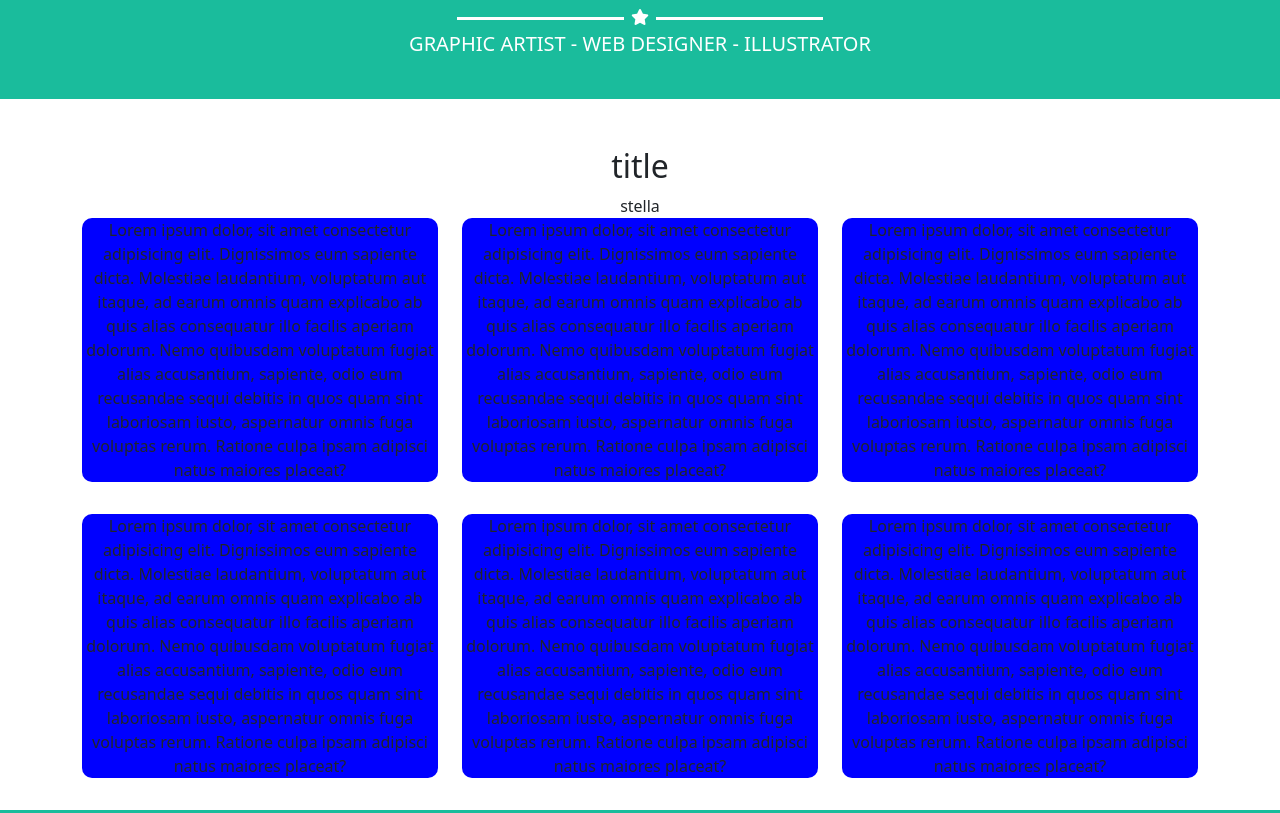
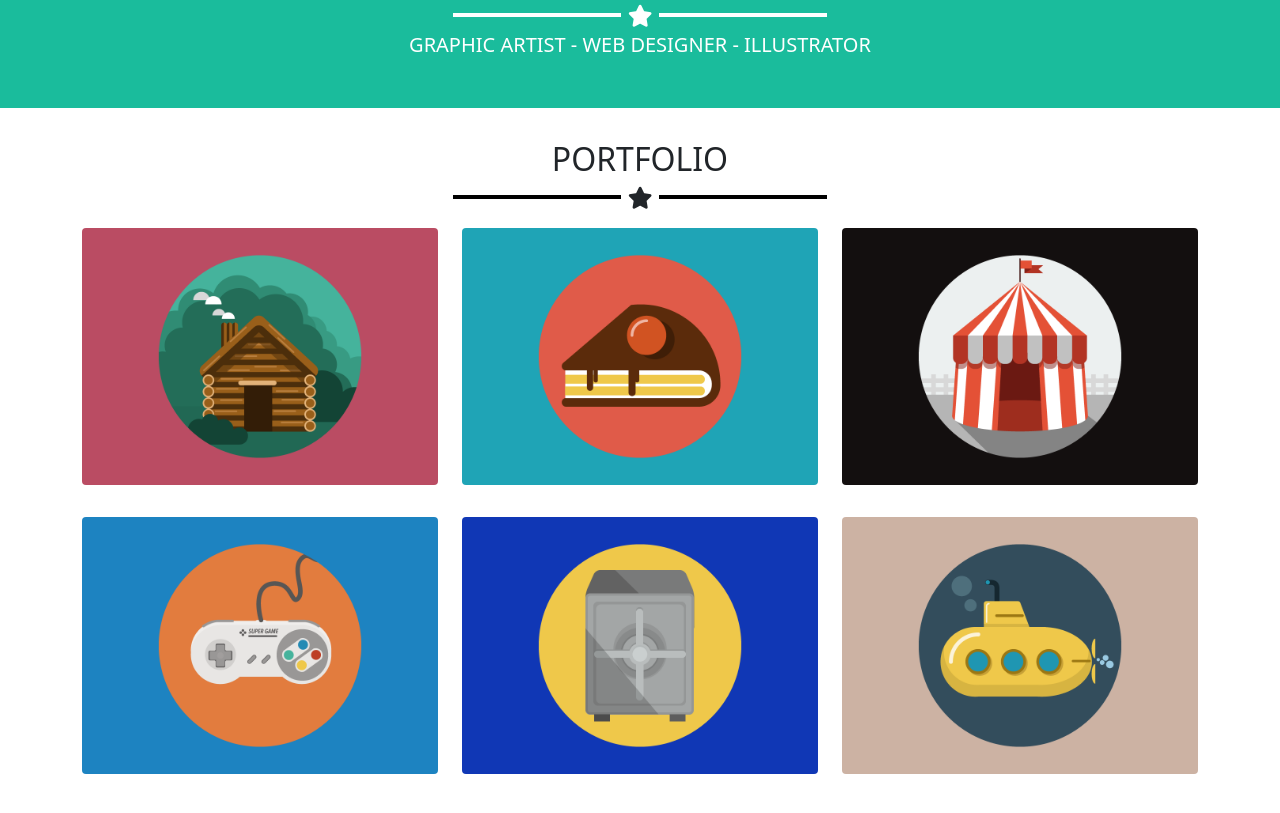
Before and after one commit to JacopoNa/html-css-bootstrap-freelancer, a plain HTML site: page index.html in a window 1280 px wide. Shown: the part 458-1271 px from the top of the page. Drawn offline with nearby package versions, Linux system fonts and the light colour scheme.

Commit message:
second section done

```diff
--- a/css/style.css
+++ b/css/style.css
@@ -1,6 +1,7 @@
 /* common */
 .title-section {
     padding-top: 2rem;
+    padding-bottom: 1rem;
     text-align: center;
 }
 
@@ -16,6 +17,10 @@
 .bg-green {
     background-color: #1abc9c;
     color: white;
+}
+
+section {
+    padding-bottom: 2rem;
 }
 
 /* HEADER */
@@ -77,7 +82,6 @@ h1 {
 }
 
 p {
-    padding-bottom: 40px;
     font-size: 20px;
     font-weight: 500;
 }
@@ -85,25 +89,29 @@ p {
 .stella::before, .stella::after {
     content: '';
     width: 15%;
-    height: 3px;
+    height: 4px;
     background-color: white;
     display: inline-block;
-    vertical-align: middle;
+    margin-bottom: 7px;
 }
 
 .stella i {
     margin: 0 7px;
+    font-size: 22px;
+}
+
+.black-star::before, .black-star::after {
+    background-color: black;
 }
 
 /* second section */
 .ms-card {
-    background-color: blue;
     border-radius: 10px;
     margin-bottom: 2rem;
 }
 
-.second-section {
-    text-align: center;
+.ms-card img {
+    max-width: 100%;
 }
 
 /* third section */
--- a/index.html
+++ b/index.html
@@ -64,9 +64,9 @@
 
                 <!-- title section -->
                 <div class="title-section">
-                    <h2>title</h2>
+                    <h2>PORTFOLIO</h2>
 
-                    <div class="stella">stella</div>
+                    <div class="stella black-star"><i class="fa-solid fa-star"></i></div>
                 </div>
 
                 <!-- row -->
@@ -74,44 +74,38 @@
                     <!-- col -->
                     <div class="col-12 col-md-6 col-lg-4">
                         <div class="ms-card">
-                            Lorem ipsum dolor, sit amet consectetur adipisicing elit. Dignissimos eum sapiente dicta. Molestiae laudantium, voluptatum aut itaque, ad earum omnis quam explicabo ab quis alias consequatur illo facilis aperiam dolorum.
-                            Nemo quibusdam voluptatum fugiat alias accusantium, sapiente, odio eum recusandae sequi debitis in quos quam sint laboriosam iusto, aspernatur omnis fuga voluptas rerum. Ratione culpa ipsam adipisci natus maiores placeat?
+                           <img class="rounded" src="img/cabin.png" alt="img">
                         </div>
                     </div>
 
                     <div class="col-12 col-md-6 col-lg-4">
                         <div class="ms-card">
-                            Lorem ipsum dolor, sit amet consectetur adipisicing elit. Dignissimos eum sapiente dicta. Molestiae laudantium, voluptatum aut itaque, ad earum omnis quam explicabo ab quis alias consequatur illo facilis aperiam dolorum.
-                            Nemo quibusdam voluptatum fugiat alias accusantium, sapiente, odio eum recusandae sequi debitis in quos quam sint laboriosam iusto, aspernatur omnis fuga voluptas rerum. Ratione culpa ipsam adipisci natus maiores placeat?
-                        </div>
+                            <img class="rounded" src="img/cake.png" alt="img">
+                         </div>
                     </div>
 
                     <div class="col-12 col-md-6 col-lg-4">
                         <div class="ms-card">
-                            Lorem ipsum dolor, sit amet consectetur adipisicing elit. Dignissimos eum sapiente dicta. Molestiae laudantium, voluptatum aut itaque, ad earum omnis quam explicabo ab quis alias consequatur illo facilis aperiam dolorum.
-                            Nemo quibusdam voluptatum fugiat alias accusantium, sapiente, odio eum recusandae sequi debitis in quos quam sint laboriosam iusto, aspernatur omnis fuga voluptas rerum. Ratione culpa ipsam adipisci natus maiores placeat?
-                        </div>
+                            <img class="rounded" src="img/circus.png" alt="img">
+                         </div>
                     </div>
 
                     <div class="col-12 col-md-6 col-lg-4">
                         <div class="ms-card">
-                            Lorem ipsum dolor, sit amet consectetur adipisicing elit. Dignissimos eum sapiente dicta. Molestiae laudantium, voluptatum aut itaque, ad earum omnis quam explicabo ab quis alias consequatur illo facilis aperiam dolorum.
-                            Nemo quibusdam voluptatum fugiat alias accusantium, sapiente, odio eum recusandae sequi debitis in quos quam sint laboriosam iusto, aspernatur omnis fuga voluptas rerum. Ratione culpa ipsam adipisci natus maiores placeat?
-                        </div>
+                            <img class="rounded" src="img/game.png" alt="img">
+                         </div>
                     </div>
 
                     <div class="col-12 col-md-6 col-lg-4">
                         <div class="ms-card">
-                            Lorem ipsum dolor, sit amet consectetur adipisicing elit. Dignissimos eum sapiente dicta. Molestiae laudantium, voluptatum aut itaque, ad earum omnis quam explicabo ab quis alias consequatur illo facilis aperiam dolorum.
-                            Nemo quibusdam voluptatum fugiat alias accusantium, sapiente, odio eum recusandae sequi debitis in quos quam sint laboriosam iusto, aspernatur omnis fuga voluptas rerum. Ratione culpa ipsam adipisci natus maiores placeat?
-                        </div>
+                            <img class="rounded" src="img/safe.png" alt="img">
+                         </div>
                     </div>
 
                     <div class="col-12 col-md-6 col-lg-4">
                         <div class="ms-card">
-                            Lorem ipsum dolor, sit amet consectetur adipisicing elit. Dignissimos eum sapiente dicta. Molestiae laudantium, voluptatum aut itaque, ad earum omnis quam explicabo ab quis alias consequatur illo facilis aperiam dolorum.
-                            Nemo quibusdam voluptatum fugiat alias accusantium, sapiente, odio eum recusandae sequi debitis in quos quam sint laboriosam iusto, aspernatur omnis fuga voluptas rerum. Ratione culpa ipsam adipisci natus maiores placeat?
-                        </div>
+                            <img class="rounded" src="img/submarine.png" alt="img">
+                         </div>
                     </div>
 
                 </div>
```
